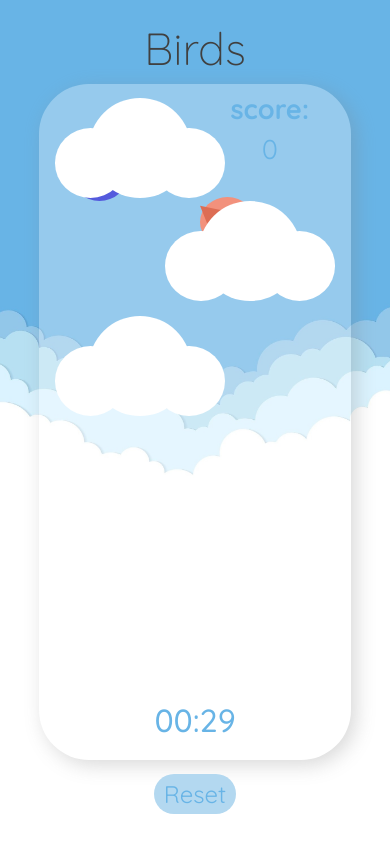
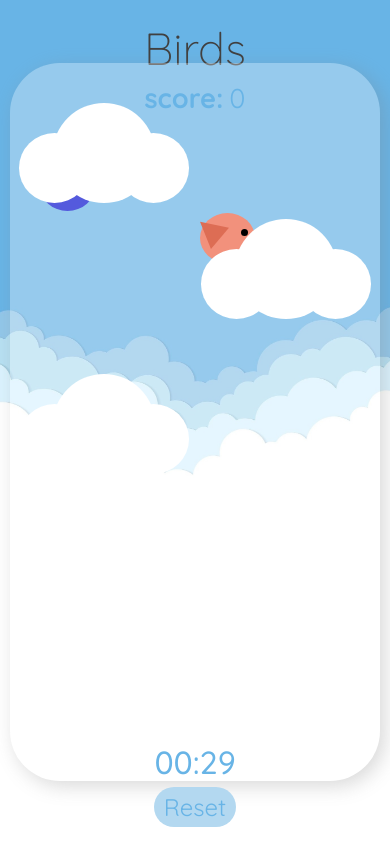
Before and after one commit to KimRv000/birds, a plain HTML site: page index.html in a window 390 px wide. Both pictures are taken after a click on the button "Start game". Drawn offline with Linux system fonts and the light colour scheme; a web font is replaced by a local one.

Commit message:
[FIX] mobile screen

```diff
--- a/main.js
+++ b/main.js
@@ -31,22 +31,22 @@ bird_3.addEventListener("click", () => {
 
 })
 bird_4.addEventListener("click", () => {
-    counter+=2
+    counter += 2
     counterContainer.innerHTML = counter;
 
 })
 bird_5.addEventListener("click", () => {
-    counter+=2
+    counter += 2
     counterContainer.innerHTML = counter;
 
 })
 bird_6.addEventListener("click", () => {
-    counter+=3
+    counter += 3
     counterContainer.innerHTML = counter;
 
 })
 bird_7.addEventListener("click", () => {
-    counter+=3
+    counter += 3
     counterContainer.innerHTML = counter;
 
 })
@@ -89,9 +89,11 @@ function runTimer() {
     scoreContainer.style.visibility = "hidden";
     timerContainer.style.visibility = "hidden";
     textContainer.innerText = "Time's over!";
-    textContainer_2.innerText="Your score is : " + counter + " points";
+    textContainer_2.innerText = "Your score is : " + counter + " points";
     textContainer_2.style.color = "#DD6D54";
+    textContainer_2.style.gridRow = "4";
     startBtn.innerText = "Re-Start game";
+    startBtn.style.gridRow = "6"
 }
 
 function stopTimer() {
@@ -125,5 +127,5 @@ const pointBirds = document.getElementById("point-birds");
 
 //--------------text containers---------------//
 
-const textContainer=document.getElementById("text-container");
-const textContainer_2=document.getElementById("text-container-2");
+const textContainer = document.getElementById("text-container");
+const textContainer_2 = document.getElementById("text-container-2");
--- a/style.css
+++ b/style.css
@@ -259,7 +259,7 @@ h3 {
     width: 80px;
     height: 80px;
     top: 10%;
-    right: 20%;
+    right: 14%;
     cursor: pointer;
     background-color: transparent;
 
@@ -826,9 +826,7 @@ h3 {
 
 @media screen and (max-width:684px) {
     .score {
-        margin-left: 60%;
-        width: 20%;
-        padding-left: 4%;
+        top: 4%;
     }
 
     h1 {
@@ -838,14 +836,24 @@ h3 {
     h3 {
         font-size: 170%;
     }
+    .game{
+        width: 95%;
+        height: 90%;
+    }
+    .game-background{
+        width: 95%;
+        height: 85%;
+    }
 
     .layer-1 {
-        width: 90%;
+        width: 95%;
         height: 85%;
-        top: 2%;
+        top: 8%;
     }
 
     .starting {
+        width: 95%;
+        height: 85%;
         grid-template-rows: repeat(8, 1fr);
     }
 
@@ -855,6 +863,9 @@ h3 {
 
     .text-2 {
         grid-row: 6;
+    }
+    .button{
+        bottom: 2%;
     }
 
     .point-birds-container {
@@ -922,7 +933,7 @@ h3 {
     .cloud-3 {
         width: 170px;
         height: 100px;
-        top: 38%;
+        top: 42%;
         margin: 0;
     }
 
@@ -969,7 +980,7 @@ h3 {
 
     @keyframes b-o-3 {
         50% {
-            top: 42%;
+            top: 46%;
             right: 58%;
         }
 
@@ -1029,7 +1040,7 @@ h3 {
 
     @keyframes b-g {
         30% {
-            top: 40%;
+            top: 42%;
             left: 20%;
         }
 
```
